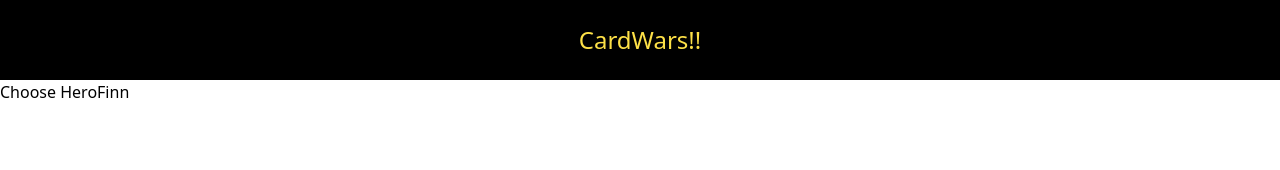
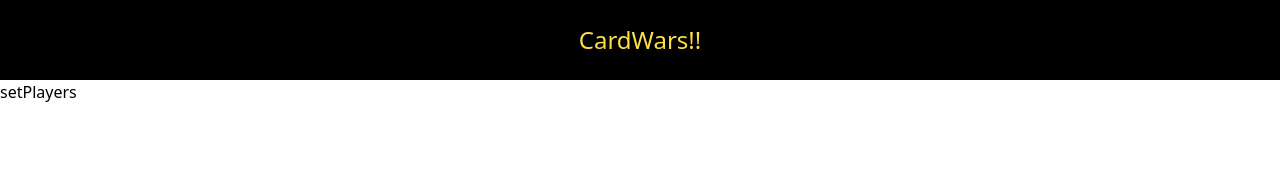
Before and after one commit to Leckller/cardWars, a React (Vite) app: page / in a window 1280 px wide. Shown: the top 170 px of the page. Built offline with nearby package versions, Linux system fonts and the light colour scheme.

Commit message:
feat: nova lógica provisória para re-renderizar o html

```diff
--- a/package.json
+++ b/package.json
@@ -12,11 +12,13 @@
   },
   "dependencies": {
     "@reduxjs/toolkit": "^2.2.5",
+    "immer": "^10.1.1",
     "react": "^18.2.0",
     "react-dom": "^18.2.0",
     "react-redux": "^9.1.2",
     "react-router-dom": "^6.22.3",
-    "ts-node": "^10.9.2"
+    "ts-node": "^10.9.2",
+    "use-immer": "^0.10.0"
   },
   "devDependencies": {
     "@babel/preset-env": "^7.24.8",
--- a/src/AbstractGameClasses/ACard.ts
+++ b/src/AbstractGameClasses/ACard.ts
@@ -10,6 +10,8 @@
   name: string;
 
   image: string;
+
+  id: number;
 
   maxLife: number;
 
@@ -29,6 +31,7 @@
 
   constructor(fields: CardType.CardFields) {
     this.type = fields.type;
+    this.id = new Date().getTime() * Math.random();
     this.element = fields.element;
     this.name = fields.name;
     this.image = fields.image;
--- a/src/AbstractGameClasses/AProfile.ts
+++ b/src/AbstractGameClasses/AProfile.ts
@@ -38,22 +38,25 @@
         card.floop();
     }
 
-    useCard(cardIndex: number, floorIndex: number) {
-        const card = this.cards.hand[cardIndex];
+    useCard(cardId: number, floorIndex: number) {
+        const card = this.cards.hand.find(c => c.id === cardId);
         const floor = this.getFloorByIndex(floorIndex);
+        console.log(card)
         if (!card) {
             console.log("Hmmm acho que você está vendo coisas");
             return;
         }
-        if (floor.card !== null) {
-            console.log("Já tem uma carta neste local")
+        if (floor.card !== undefined) {
+            console.log("Já tem uma carta neste local", this.cards.floors, floorIndex)
             return;
         }
         if (card.element !== floor.element && card.element !== 'Universal') {
-            return "Esta carta não pode ser colocada neste campo."
+            console.log("Esta carta não pode ser colocada neste campo.");
+            return;
         }
         if (this.mana < card.cost) {
-            return "Você não tem mana o suficiente!"
+            console.log("Você não tem mana o suficiente!");
+            return;
         }
         // debita a mana
         this.mana -= card.cost;
@@ -61,7 +64,7 @@
         floor.card = card;
         // TIRA DA MÃO E COLOCA O ARRAY DE USADOS
         this.cards.usedCards.push(card);
-        this.cards.hand = this.cards.hand.filter((_c, i) => i != cardIndex);
+        this.cards.hand = this.cards.hand.filter((c) => c.id != cardId);
     }
 
     getFloorByIndex(floorIndex: number): FloorType.default {
--- /dev/null
+++ b/src/components/Card.tsx
@@ -0,0 +1,13 @@
+// import React from 'react'
+
+// function Card({ index, card }) {
+//     return (
+//         <div key={i}>
+//             <h2>{card.name}</h2>
+//             <button onClick={() => {
+//             }}>Use</button>
+//         </div>
+//     )
+// }
+
+// export default Card
--- a/src/components/Main.tsx
+++ b/src/components/Main.tsx
@@ -1,41 +1,37 @@
-import { useAppDispatch, useAppSelector } from '../hooks/reduxHooks';
 import Finn from '../GameClasses/Profiles/Finn'
-import { setPlayers, useCard } from '../redux/Reducers/Game';
-import { useEffect, useState } from 'react';
+import Game from '../GameClasses/Game';
+import Battle from '../GameClasses/Battle';
+import Card from '../types/Card';
+import { useImmer } from 'use-immer';
 
+const finn1 = new Finn();
+const finn2 = new Finn();
 function Main() {
-  const [stateReload, stateSetReload] = useState(false)
-  const dispatch = useAppDispatch();
-  const { game } = useAppSelector(s => s.Game)
-  useEffect(() => {
-
-  }, [stateReload])
-
-  function handlerReload() {
-    stateSetReload(!stateReload)
-  }
+  const [game, setGame] = useImmer(new Game(new Battle()))
+  const [cards, setCards] = useImmer<Card[]>([]);
 
   return (
     <main className='w-screen h-full'>
-      <section>
-        Choose Hero
-        <button onClick={() => dispatch(setPlayers([new Finn(), new Finn()]))}>Finn</button>
-      </section>
-      <article className='flex flex-row w-full gap-5'>
-        {game.players[0] && game.players[0].cards.hand.map((card, i) => (
-          <div className='flex flex-col w-48'>
+      <button
+        onClick={() => {
+          game.setPlayers([finn1, finn2]);
+          setCards(game.players[0].cards.hand)
+        }}>
+        setPlayers
+      </button>
+
+      <section className='flex flex-row gap-5'>
+        {cards?.map((card, i) => (
+          <div key={i}>
             <h2>{card.name}</h2>
-            <p>
-              {card.damage} Atk / {card.life} Def
-            </p>
             <button onClick={() => {
-              console.log(i)
-              dispatch(useCard({ cardIndex: i, floorIndex: 1 }));
-              handlerReload();
+              game.players[0].useCard(card.id as number, i)
+              setCards(game.players[0].cards.hand)
+              setGame(game)
             }}>Use</button>
           </div>
         ))}
-      </article>
+      </section>
     </main>
   );
 }
--- a/src/types/Card.ts
+++ b/src/types/Card.ts
@@ -4,6 +4,7 @@
 
 export interface CardFields {
   type: CardType;
+  id?: number;
   element: Elements;
   name: string;
   image: string;
```
